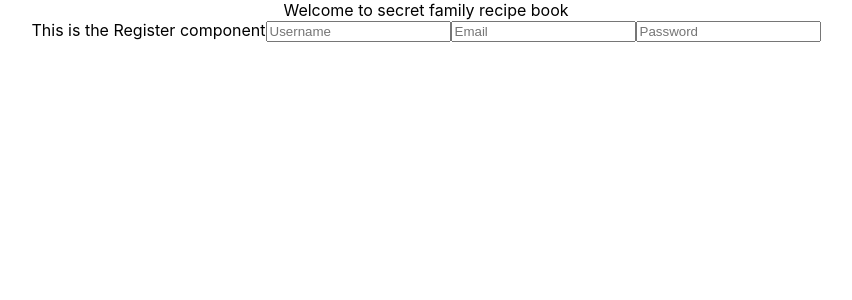
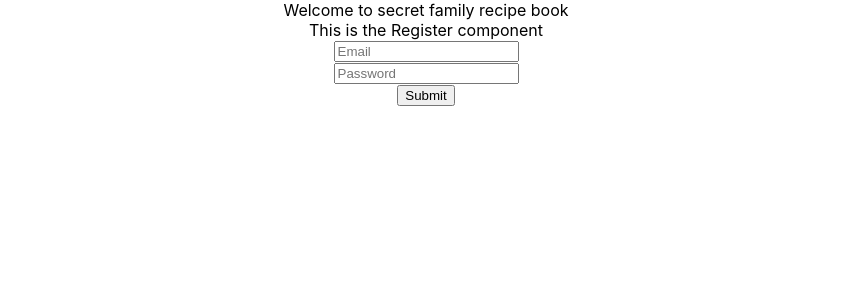
Before and after one commit to Bug-Crushers/Recipe-FE, a React (Create React App) app: page /register in a window 1280 px wide. Shown: the top 300 px of the page, without its empty margins (214-1066 px from the left). Built offline with nearby package versions, Linux system fonts and the light colour scheme.

Commit message:
changed form to use formi

```diff
--- a/src/Components/Login.js
+++ b/src/Components/Login.js
@@ -1,17 +1,54 @@
 import React from 'react';
 import { connect } from 'react-redux';
 import { login } from '../Redux/actionCreators';
+import { Formik, ErrorMessage, Form, Field } from 'formik';
+import * as Yup from 'yup';
 
+const initialStart = {
+    email:'',
+    password: '',
+}
 
 function Login(props) {
-    console.log(props);
+
+    const validation = Yup.object().shape({
+        email: Yup.string()
+            .email('Email not valid')
+            .required('Email is required'),
+        password: Yup.string()
+            .min(8, 'Password must be 8 characters or longer')
+            .required('Password is required'),
+    });
+
     return (
 
         <div>
             Here is the Login component
-            <input type='text' placeholder='Username'/>
-            <input type='email;' placeholder='Email'/>
-            <input type='password' placeholder='Password'/>
+        <Formik
+                initialValues={initialStart}
+                validationSchema={validation}
+                onSubmit={props.register}
+                render={props => {
+                    return (
+                        <Form>
+
+                            <div>
+                                <Field name='email' type='email' placeholder='Email' />
+                                <ErrorMessage name='email' component='div' />
+                            </div>
+
+                            <div>
+                                <Field name='password' type='password' placeholder='Password' />
+                                <ErrorMessage name='password' component='div' />
+                            </div>
+
+                            <button type='submit'>Submit</button>
+                        </Form>
+                    )
+                }}
+            >
+
+            </Formik>
         </div>
     )
 }
--- a/src/Components/Register.js
+++ b/src/Components/Register.js
@@ -1,21 +1,61 @@
 import React from 'react';
-import {connect} from 'react-redux';
-import {register} from '../Redux/actionCreators';
+import { connect } from 'react-redux';
+import { register } from '../Redux/actionCreators';
+import { Formik, Form, Field, ErrorMessage } from 'formik';
+import * as Yup from 'yup';
 
-function Register(props){
-    console.log(props);
-    return(
+const initialState = {
+    email: '',
+    password: '',
+
+};
+
+function Register(props) {
+
+    const validation = Yup.object().shape({
+        email: Yup.string()
+            .email('Email not valid')
+            .required('Email is required'),
+        password: Yup.string()
+            .min(8, 'Password must be 8 characters or longer')
+            .required('Password is required'),
+    });
+
+
+    return (
         <div>
             This is the Register component
-            <input type='text' placeholder='Username'/>
-            <input type='email;' placeholder='Email'/>
-            <input type='password' placeholder='Password'/>
+            <Formik
+                initialValues={initialState}
+                validationSchema={validation}
+                onSubmit={props.register}
+                render={props => {
+                    return (
+                        <Form>
+
+                            <div>
+                                <Field name='email' type='email' placeholder='Email' />
+                                <ErrorMessage name='email' component='div' />
+                            </div>
+
+                            <div>
+                                <Field name='password' type='password' placeholder='Password' />
+                                <ErrorMessage name='password' component='div' />
+                            </div>
+
+                            <button type='submit'>Submit</button>
+                        </Form>
+                    )
+                }}
+            >
+
+            </Formik>
         </div>
     )
 }
 
 const mapStateToProps = store => {
-    return{
+    return {
         loading: store.authReducer.loading,
         token: store.authReducer.token,
         error: store.authReducer.error,
--- a/src/Redux/Reducers/authReducer.js
+++ b/src/Redux/Reducers/authReducer.js
@@ -25,7 +25,7 @@ function authReducer(state = initialState, action) {
             return { ...state, error: true, loading: false };
 
         case (types.LOGOUT):
-            return { ...state, toen: '' }
+            return { ...state, token: '' }
 
         default:
             return state;
--- a/src/Redux/actionCreators.js
+++ b/src/Redux/actionCreators.js
@@ -2,11 +2,11 @@ import * as types from './actionTypes';
 import axios from 'axios';
 import { axiosWithAuth } from '../axiosWithAuth';
 
-export const apiURL = 'https://cseu3-mud.herokuapp.com/api';
+export const apiURL = 'https://secret-recipe-be.herokuapp.com/users/';
 
 export const register = userData => dispatch => {
     dispatch({ type: types.REGISTER_START})
-    return axios.post(`${apiURL}/register/`, userData)
+    return axios.post(`${apiURL}register_login`, userData)
     .then(res => {
         localStorage.setItem('token', res.data.key)
         dispatch({type: types.REGISTER_SUCCESS, payload:res.data.key});
@@ -19,7 +19,7 @@ export const register = userData => dispatch => {
 
 export const login = userData => dispatch => {
     dispatch({ type: types.LOGIN_START })
-    return axios.post(`${apiURL}/login/`, userData)
+    return axios.post(`${apiURL}register_login`, userData)
         .then(res => {
             localStorage.setItem('token', res.data.key)
             dispatch({ type: types.LOGIN_SUCCESS, payload: res.data.key });
```
